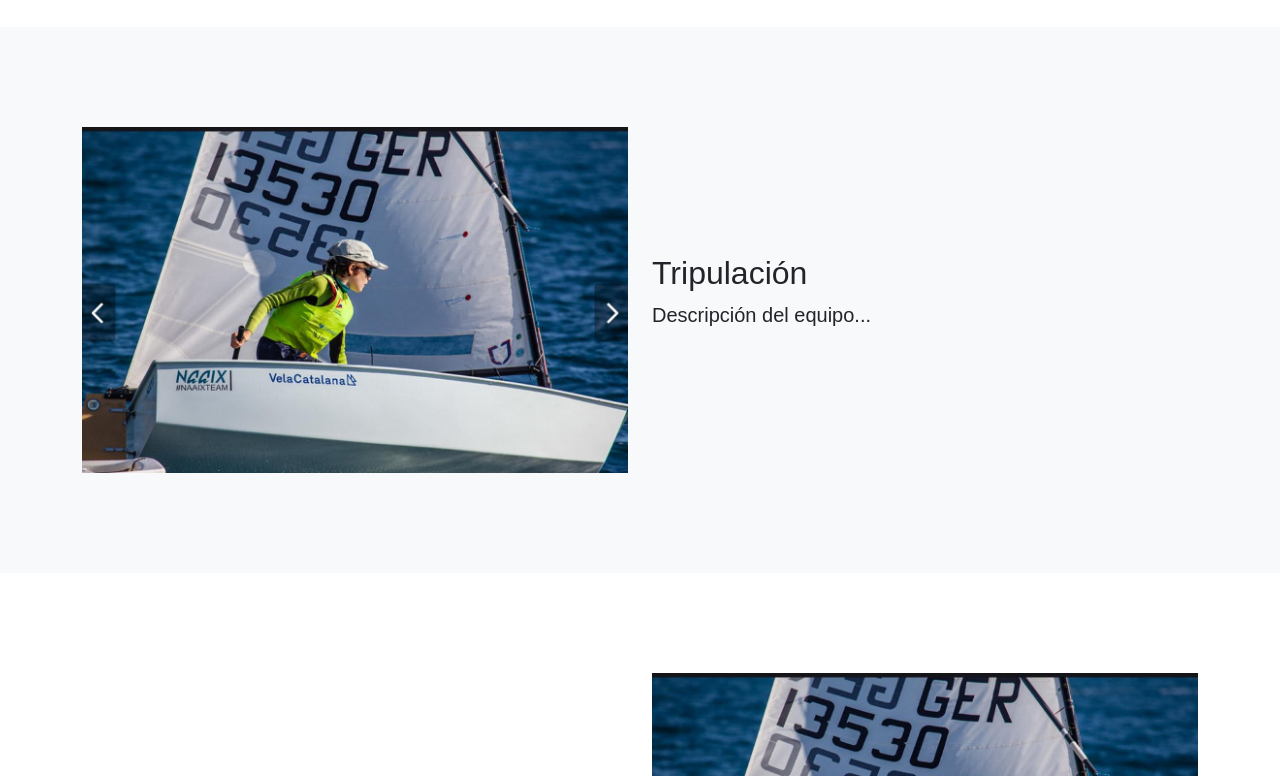
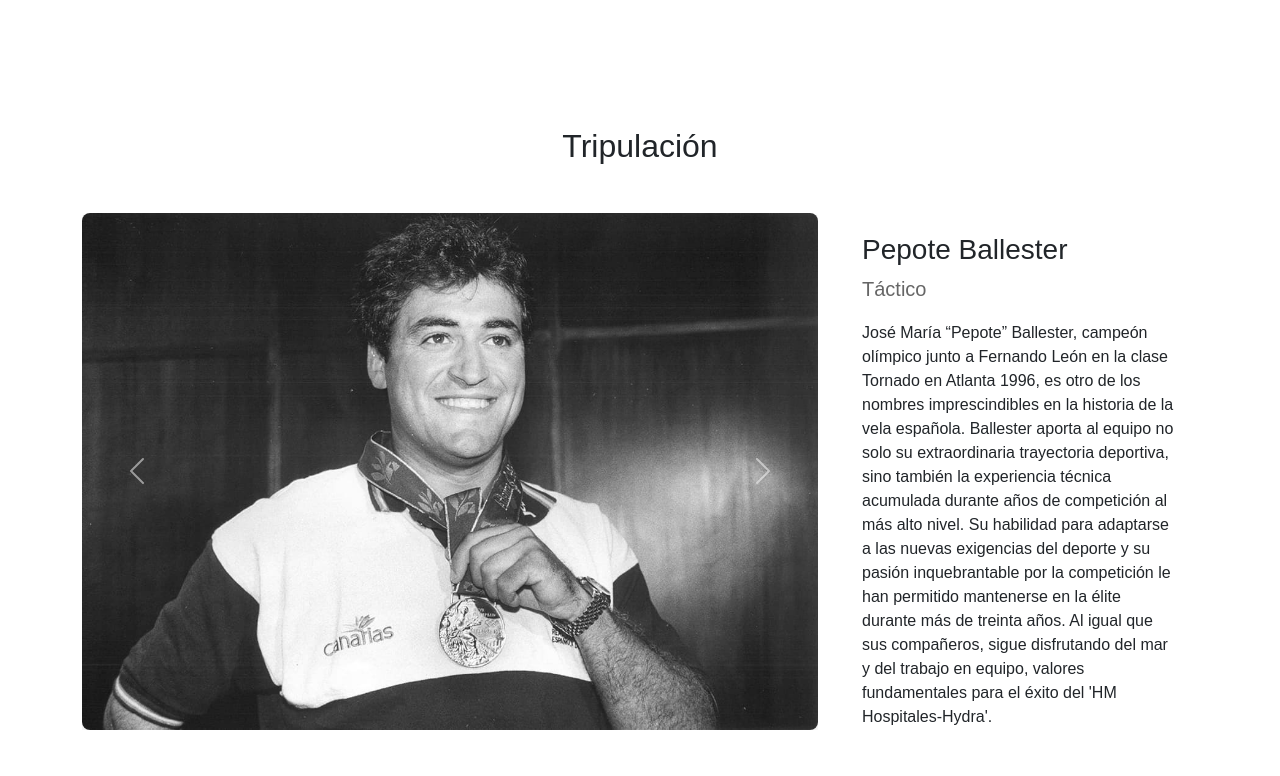
Before and after one commit to chavesitooo/HydraVela, a plain HTML site: page ProjecteHydra/index.html in a window 1280 px wide. Shown: the part 1320-2096 px from the top of the page. Drawn offline with nearby package versions, Linux system fonts and the light colour scheme.

Commit message:
Versió de prova enllestida per a feedback

```diff
--- a/ProjecteHydra/css/style.css
+++ b/ProjecteHydra/css/style.css
@@ -73,3 +73,41 @@ body {
         padding: 60px 0;
     }
 }
+
+.section {
+    padding: 100px 0;
+}
+
+.carousel-item img {
+    border-radius: 8px;
+    box-shadow: 0 4px 8px rgba(0,0,0,0.1);
+}
+
+.crew-info {
+    padding: 20px;
+}
+
+.crew-info h3 {
+    margin-bottom: 10px;
+}
+
+.crew-info h5 {
+    color: #666;
+    margin-bottom: 20px;
+}
+
+/* Animación para el cambio de texto */
+.fade-in {
+    animation: fadeIn 0.5s ease-in;
+}
+
+@keyframes fadeIn {
+    from {
+        opacity: 0;
+        transform: translateY(20px);
+    }
+    to {
+        opacity: 1;
+        transform: translateY(0);
+    }
+}
--- a/ProjecteHydra/index.html
+++ b/ProjecteHydra/index.html
@@ -14,7 +14,7 @@
     <!-- Navbar -->
     <nav class="navbar navbar-expand-lg navbar-dark fixed-top">
         <div class="container">
-            <img class="navbar-brand" href="index.html" src="img/logo.png" width="150" height="auto" />
+            <a href="index.html"><img class="navbar-brand" src="img/logo.png" width="150" height="auto" /></a>
             <button class="navbar-toggler" type="button" data-bs-toggle="collapse" data-bs-target="#navbarNav">
                 <span class="navbar-toggler-icon"></span>
             </button>
@@ -65,20 +65,50 @@
         </div>
     </section>
 
-    <!-- Equipo Section -->
-    <section id="team" class="section bg-light">
-        <div class="container">
-            <div class="row align-items-center">
-                <div class="col-md-6 order-md-2">
-                    <h2>Tripulación</h2>
-                    <p class="lead">Descripción del equipo...</p>
+    <!-- Sección Tripulación -->
+<section id="team" class="section">
+    <div class="container">
+        <h2 class="text-center mb-5">Tripulación</h2>
+
+        <div class="row">
+            <div class="col-md-8">
+                <!-- Slider de imágenes -->
+                <div id="tripulacionSlider" class="carousel slide" data-bs-ride="carousel">
+                    <div class="carousel-inner">
+                        <div class="carousel-item active">
+                            <img src="img/crew/FernandoLeon.jpg" class="d-block w-100" alt="Tripulante 1">
+                        </div>
+                        <div class="carousel-item">
+                            <img src="img/crew/PepoteBallester.jpg" class="d-block w-100" alt="Tripulante 2">
+                        </div>
+                        <div class="carousel-item">
+                            <img src="img/crew/KikoSanchezLuna.jpg" class="d-block w-100" alt="Tripulante 3">
+                        </div>
+                    </div>
+
+                    <!-- Controles del slider -->
+                    <button class="carousel-control-prev" type="button" data-bs-target="#tripulacionSlider" data-bs-slide="prev">
+                        <span class="carousel-control-prev-icon" aria-hidden="true"></span>
+                        <span class="visually-hidden">Anterior</span>
+                    </button>
+                    <button class="carousel-control-next" type="button" data-bs-target="#tripulacionSlider" data-bs-slide="next">
+                        <span class="carousel-control-next-icon" aria-hidden="true"></span>
+                        <span class="visually-hidden">Siguiente</span>
+                    </button>
                 </div>
-                <div class="col-md-6 order-md-1">
-                    <img src="img/oliver.jpg" class="img-fluid" alt="Equipo HYDRAVELA">
+            </div>
+
+            <!-- Descripción del tripulante -->
+            <div class="col-md-4">
+                <div class="crew-info">
+                    <h3 id="crewName">Nombre del Tripulante</h3>
+                    <h5 id="crewRole">Rol en el equipo</h5>
+                    <p id="crewDescription" class="mt-3">Descripción del tripulante...</p>
                 </div>
             </div>
         </div>
-    </section>
+    </div>
+</section>
 
     <!-- Palmarés Section -->
     <section id="achievements" class="section">
--- a/ProjecteHydra/js/main.js
+++ b/ProjecteHydra/js/main.js
@@ -1,4 +1,6 @@
-// Navbar color change on scroll
+// ============================================
+// NAVBAR FUNCTIONALITY
+// ============================================
 window.addEventListener('scroll', function() {
     if (window.scrollY > 50) {
         document.querySelector('.navbar').classList.add('scrolled');
@@ -7,7 +9,9 @@ window.addEventListener('scroll', function() {
     }
 });
 
-// Smooth scrolling for anchor links
+// ============================================
+// SMOOTH SCROLLING
+// ============================================
 document.querySelectorAll('a[href^="#"]').forEach(anchor => {
     anchor.addEventListener('click', function (e) {
         e.preventDefault();
@@ -16,3 +20,49 @@ document.querySelectorAll('a[href^="#"]').forEach(anchor => {
         });
     });
 });
+
+// ============================================
+// CREW SECTION
+// ============================================
+const crewMembers = [
+    {
+        name: "Fernando León",
+        role: "Patrón",
+        description: "Campeón olímpico en la clase Tornado en los Juegos Olímpicos de Atlanta 1996 junto a Pepote Ballester, Fernando León es una de las figuras más destacadas de la vela española. Con una trayectoria que abarca más de tres décadas, ha demostrado no solo su talento como regatista, sino también su capacidad para liderar equipos al más alto nivel. León acumula una experiencia impresionante en competiciones nacionales e internacionales, incluyendo su participación en 39 o 40 ediciones de la Copa del Rey, donde ha logrado alzarse con la victoria en cinco ocasiones. Su enfoque basado en el trabajo en equipo y su espíritu competitivo siguen siendo clave en el rendimiento del 'HM Hospitales-Hydra', en el que compite junto a una generación irrepetible."
+    },
+    {
+        name: "Pepote Ballester",
+        role: "Táctico",
+        description: "José María “Pepote” Ballester, campeón olímpico junto a Fernando León en la clase Tornado en Atlanta 1996, es otro de los nombres imprescindibles en la historia de la vela española. Ballester aporta al equipo no solo su extraordinaria trayectoria deportiva, sino también la experiencia técnica acumulada durante años de competición al más alto nivel. Su habilidad para adaptarse a las nuevas exigencias del deporte y su pasión inquebrantable por la competición le han permitido mantenerse en la élite durante más de treinta años. Al igual que sus compañeros, sigue disfrutando del mar y del trabajo en equipo, valores fundamentales para el éxito del 'HM Hospitales-Hydra'."
+    },
+    {
+        name: "Kiko Sánchez Luna",
+        role: "Trimmer",
+        description: "Campeón olímpico en la clase 470 en los Juegos Olímpicos de Barcelona 1992, Kiko Sánchez Luna forma parte de la generación dorada que dejó huella en la vela española. Su título olímpico, alcanzado en unos Juegos históricos, fue un hito que marcó su carrera deportiva y consolidó su lugar entre los mejores regatistas del país. Más de treinta años después, Sánchez Luna sigue compitiendo con la misma pasión y complicidad de siempre, destacando por su capacidad de análisis táctico y su espíritu de equipo. Para él, competir con amigos es la esencia del deporte y la clave de un rendimiento exitoso, como lo demuestra su papel fundamental en el 'HM Hospitales-Hydra'."
+    }
+];
+
+// Función para actualizar la información del tripulante
+function updateCrewInfo(index) {
+    const crewMember = crewMembers[index];
+    const crewInfo = document.querySelector('.crew-info');
+
+    crewInfo.classList.remove('fade-in');
+    void crewInfo.offsetWidth;
+
+    document.getElementById('crewName').textContent = crewMember.name;
+    document.getElementById('crewRole').textContent = crewMember.role;
+    document.getElementById('crewDescription').textContent = crewMember.description;
+
+    crewInfo.classList.add('fade-in');
+}
+
+// Inicializar con el primer tripulante cuando la página carga
+document.addEventListener('DOMContentLoaded', function() {
+    updateCrewInfo(0);
+});
+
+// Actualizar cuando cambia el slider
+document.getElementById('tripulacionSlider').addEventListener('slide.bs.carousel', function (e) {
+    updateCrewInfo(e.to);
+});
```
Also changed, not shown: ProjecteHydra/gallery.html (+1 -1 lines), ProjecteHydra/img/crew/FernandoLeon.jpg (added), ProjecteHydra/img/crew/KikoSanchezLuna.jpg (added), ProjecteHydra/img/crew/PepoteBallester.jpg (added).
